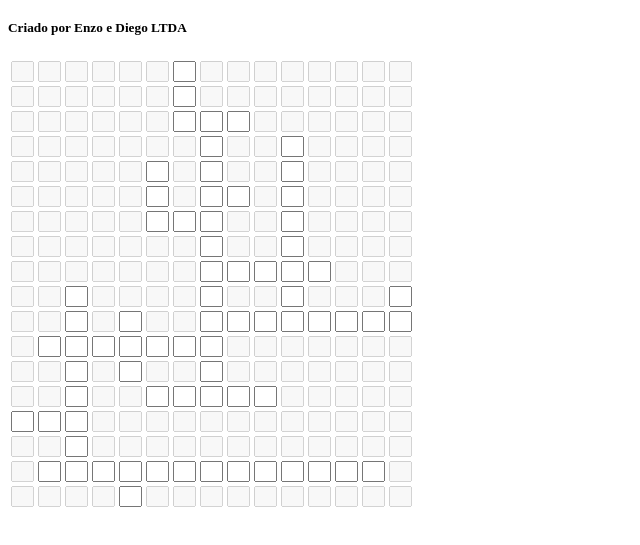
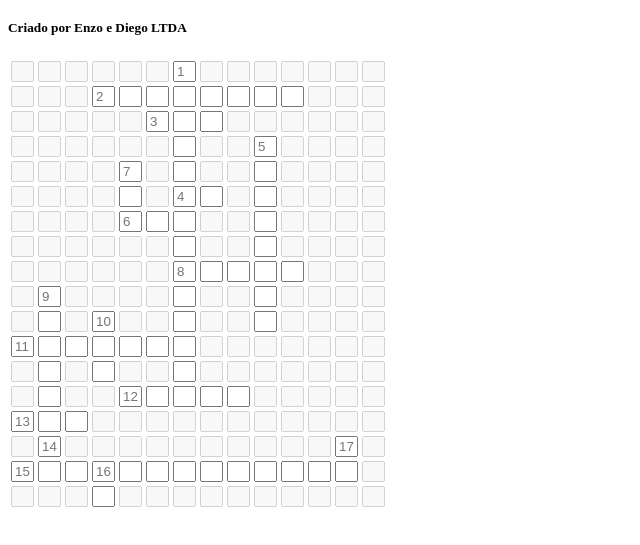
Before and after one commit to diegozn/Palavras-cruzadas, a plain HTML site: page index.html in a window 1280 px wide. Shown: the part 61-606 px from the top of the page, without its empty margins (0-640 px from the left). Drawn offline with Linux system fonts and the light colour scheme.

Commit message:
estrutura att 1.0.0

```diff
--- a/index.html
+++ b/index.html
@@ -17,7 +17,6 @@
   <table>
     <tr id="tr_1">
       <td>
-
         <input Disabled id="td_1_1"></div> <!-- vertical m -->
       </td>
       <td>
@@ -36,7 +35,7 @@
         <input Disabled id="td_1" type="text"> <!-- vertical i -->
       </td>
       <td>
-        <input id="td_1" type="text"> <!-- vertical a -->
+        <input placeholder="1" id="td_1" type="text"> <!-- vertical a -->
       </td>
       <td>
         <input Disabled id="td_1" type="text"> <!-- vertical d -->
@@ -59,12 +58,96 @@
       <td>
         <input Disabled id="td_1" type="text"> <!-- vertical a -->
       </td>
+
+    <tr id="tr_1">
       <td>
-        <input disabled id="td_1" type="text"> <!-- vertical a -->
+        <input Disabled id="td_1_1" type="text"> <!-- vertical m -->
+      </td>
+      <td>
+        <input Disabled id="td_1" type="text"> <!-- vertical e -->
+      </td>
+      <td>
+        <input disabled id="td_1" type="text"> <!-- vertical m -->
+      </td>
+      <td>
+        <input placeholder="2" id="td_1" type="text"> <!-- vertical o -->
+      </td>
+      <td>
+        <input id="td_1" type="text"> <!-- vertical r -->
+      </td>
+      <td>
+        <input id="td_1" type="text"> <!-- vertical i -->
+      </td>
+      <td>
+        <input id="td_1" type="text"> <!-- vertical a -->
+      </td>
+      <td>
+        <input id="td_1" type="text"> <!-- vertical d -->
+      </td>
+      <td>
+        <input id="td_1" type="text"> <!-- vertical e -->
+      </td>
+      <td>
+        <input id="td_1" type="text"> <!-- vertical m -->
+      </td>
+      <td>
+        <input id="td_1" type="text"> <!-- vertical a -->
+      </td>
+      <td>
+        <input Disabled id="td_1" type="text"> <!-- vertical s -->
+      </td>
+      <td>
+        <input Disabled id="td_1" type="text"> <!-- vertical s -->
+      </td>
+      <td>
+        <input Disabled id="td_1" type="text"> <!-- vertical a -->
       </td>
 
     <tr id="tr_1">
+      <td>
+        <input Disabled id="td_1_1" type="text"> <!-- vertical m -->
+      </td>
+      <td>
+        <input Disabled id="td_1" type="text"> <!-- vertical e -->
+      </td>
+      <td>
+        <input Disabled id="td_1" type="text"> <!-- vertical m -->
+      </td>
+      <td>
+        <input Disabled id="td_1" type="text"> <!-- vertical o -->
+      </td>
+      <td>
+        <input Disabled id="td_1" type="text"> <!-- vertical r -->
+      </td>
+      <td>
+        <input placeholder="3" id="td_1" type="text"> <!-- vertical i -->
+      </td>
+      <td>
+        <input id="td_1" type="text"> <!-- vertical a -->
+      </td>
+      <td>
+        <input id="td_1" type="text"> <!-- vertical d -->
+      </td>
+      <td>
+        <input Disabled id="td_1" type="text"> <!-- vertical e -->
+      </td>
+      <td>
+        <input Disabled id="td_1" type="text"> <!-- vertical m -->
+      </td>
+      <td>
+        <input Disabled id="td_1" type="text"> <!-- vertical a -->
+      </td>
+      <td>
+        <input Disabled id="td_1" type="text"> <!-- vertical s -->
+      </td>
+      <td>
+        <input Disabled id="td_1" type="text"> <!-- vertical s -->
+      </td>
+      <td>
+        <input Disabled id="td_1" type="text"> <!-- vertical a -->
+      </td>
 
+    <tr id="tr_1">
       <td>
         <input Disabled id="td_1_1" type="text"> <!-- vertical m -->
       </td>
@@ -93,57 +176,7 @@
         <input Disabled id="td_1" type="text"> <!-- vertical e -->
       </td>
       <td>
-        <input Disabled id="td_1" type="text"> <!-- vertical m -->
-      </td>
-      <td>
-        <input Disabled id="td_1" type="text"> <!-- vertical a -->
-      </td>
-      <td>
-        <input Disabled id="td_1" type="text"> <!-- vertical s -->
-      </td>
-      <td>
-        <input Disabled id="td_1" type="text"> <!-- vertical s -->
-      </td>
-      <td>
-        <input Disabled id="td_1" type="text"> <!-- vertical a -->
-      </td>
-      <td>
-        <input disabled id="td_1" type="text"> <!-- vertical a -->
-      </td>
-
-    <tr id="tr_1">
-      <td>
-        <input Disabled id="td_1_1" type="text"> <!-- vertical m -->
-      </td>
-      <td>
-        <input disabled id="td_1" type="text"> <!-- vertical a -->
-      </td>
-      <td>
-        <input Disabled id="td_1" type="text"> <!-- vertical e -->
-      </td>
-      <td>
-        <input Disabled id="td_1" type="text"> <!-- vertical m -->
-      </td>
-      <td>
-        <input Disabled id="td_1" type="text"> <!-- vertical o -->
-      </td>
-      <td>
-        <input Disabled id="td_1" type="text"> <!-- vertical r -->
-      </td>
-      <td>
-        <input id="td_1" type="text"> <!-- vertical i -->
-      </td>
-      <td>
-        <input id="td_1" type="text"> <!-- vertical a -->
-      </td>
-      <td>
-        <input id="td_1" type="text"> <!-- vertical d -->
-      </td>
-      <td>
-        <input Disabled id="td_1" type="text"> <!-- vertical e -->
-      </td>
-      <td>
-        <input Disabled id="td_1" type="text"> <!-- vertical m -->
+        <input placeholder="5" id="td_1" type="text"> <!-- vertical m -->
       </td>
       <td>
         <input Disabled id="td_1" type="text"> <!-- vertical a -->
@@ -160,9 +193,6 @@
 
     <tr id="tr_1">
       <td>
-        <input disabled id="td_1" type="text"> <!-- vertical a -->
-      </td>
-      <td>
         <input Disabled id="td_1_1" type="text"> <!-- vertical m -->
       </td>
       <td>
@@ -175,54 +205,7 @@
         <input Disabled id="td_1" type="text"> <!-- vertical o -->
       </td>
       <td>
-        <input Disabled id="td_1" type="text"> <!-- vertical r -->
-      </td>
-      <td>
-        <input Disabled id="td_1" type="text"> <!-- vertical i -->
-      </td>
-      <td>
-        <input id="td_1" type="text"> <!-- vertical a -->
-      </td>
-      <td>
-        <input Disabled id="td_1" type="text"> <!-- vertical d -->
-      </td>
-      <td>
-        <input Disabled id="td_1" type="text"> <!-- vertical e -->
-      </td>
-      <td>
-        <input id="td_1" type="text"> <!-- vertical m -->
-      </td>
-      <td>
-        <input Disabled id="td_1" type="text"> <!-- vertical a -->
-      </td>
-      <td>
-        <input Disabled id="td_1" type="text"> <!-- vertical s -->
-      </td>
-      <td>
-        <input Disabled id="td_1" type="text"> <!-- vertical s -->
-      </td>
-      <td>
-        <input Disabled id="td_1" type="text"> <!-- vertical a -->
-      </td>
-
-    <tr id="tr_1">
-      <td>
-        <input disabled id="td_1" type="text"> <!-- vertical a -->
-      </td>
-      <td>
-        <input Disabled id="td_1_1" type="text"> <!-- vertical m -->
-      </td>
-      <td>
-        <input Disabled id="td_1" type="text"> <!-- vertical e -->
-      </td>
-      <td>
-        <input Disabled id="td_1" type="text"> <!-- vertical m -->
-      </td>
-      <td>
-        <input Disabled id="td_1" type="text"> <!-- vertical o -->
-      </td>
-      <td>
-        <input id="td_1" type="text"> <!-- vertical r -->
+        <input placeholder="7" id="td_1" type="text"> <!-- vertical r -->
       </td>
       <td>
         <input disabled id="td_1" type="text"> <!-- vertical i -->
@@ -254,9 +237,6 @@
 
     <tr id="tr_1">
       <td>
-        <input disabled id="td_1" type="text"> <!-- vertical a -->
-      </td>
-      <td>
         <input disabled id="td_1_1" type="text"> <!-- vertical m -->
       </td>
       <td>
@@ -275,7 +255,7 @@
         <input disabled id="td_1" type="text"> <!-- vertical i -->
       </td>
       <td>
-        <input id="td_1" type="text"> <!-- vertical a -->
+        <input placeholder="4" id="td_1" type="text"> <!-- vertical a -->
       </td>
       <td>
         <input id="td_1" type="text"> <!-- vertical d -->
@@ -301,9 +281,6 @@
 
     <tr id="tr_1">
       <td>
-        <input disabled id="td_1" type="text"> <!-- vertical a -->
-      </td>
-      <td>
         <input disabled id="td_1_1" type="text"> <!-- vertical m -->
       </td>
       <td>
@@ -316,7 +293,7 @@
         <input disabled id="td_1" type="text"> <!-- vertical o -->
       </td>
       <td>
-        <input id="td_1" type="text"> <!-- vertical r -->
+        <input placeholder="6" id="td_1" type="text"> <!-- vertical r -->
       </td>
       <td>
         <input id="td_1" type="text"> <!-- vertical i -->
@@ -347,9 +324,6 @@
       </td>
 
     <tr id="tr_1">
-      <td>
-        <input disabled id="td_1" type="text"> <!-- vertical a -->
-      </td>
       <td>
         <input disabled id="td_1_1" type="text"> <!-- vertical m -->
       </td>
@@ -394,9 +368,6 @@
       </td>
     <tr id="tr_1">
       <td>
-        <input disabled id="td_1" type="text"> <!-- vertical a -->
-      </td>
-      <td>
         <input disabled id="td_1_1" type="text"> <!-- vertical m -->
       </td>
       <td>
@@ -415,7 +386,7 @@
         <input disabled id="td_1" type="text"> <!-- vertical i -->
       </td>
       <td>
-        <input id="td_1" type="text"> <!-- vertical a -->
+        <input placeholder="8" id="td_1" type="text"> <!-- vertical a -->
       </td>
       <td>
         <input id="td_1" type="text"> <!-- vertical d -->
@@ -441,13 +412,10 @@
 
     <tr id="tr_1">
       <td>
-        <input disabled id="td_1" type="text"> <!-- vertical a -->
-      </td>
-      <td>
         <input disabled id="td_1_1" type="text"> <!-- vertical m -->
       </td>
       <td>
-        <input id="td_1" type="text"> <!-- vertical e -->
+        <input placeholder="9" id="td_1" type="text"> <!-- vertical e -->
       </td>
       <td>
         <input disabled id="td_1" type="text"> <!-- vertical m -->
@@ -483,15 +451,12 @@
         <input disabled id="td_1" type="text"> <!-- vertical s -->
       </td>
       <td>
-        <input id="td_1" type="text"> <!-- vertical a -->
+        <input disabled id="td_1" type="text"> <!-- vertical a -->
       </td>
 
 
 
     <tr id="tr_1">
-      <td>
-        <input disabled id="td_1" type="text"> <!-- vertical a -->
-      </td>
       <td>
         <input disabled id="td_1_1" type="text"> <!-- vertical m -->
       </td>
@@ -502,7 +467,8 @@
         <input disabled id="td_1" type="text"> <!-- vertical m -->
       </td>
       <td>
-        <input id="td_1" type="text"> <!-- vertical o -->
+
+        <input placeholder="10" id="td_1" type="text"> <!-- vertical o -->
       </td>
       <td>
         <input disabled id="td_1" type="text"> <!-- vertical r -->
@@ -514,32 +480,29 @@
         <input id="td_1" type="text"> <!-- vertical a -->
       </td>
       <td>
-        <input id="td_1" type="text"> <!-- vertical d -->
+        <input disabled id="td_1" type="text"> <!-- vertical d -->
       </td>
       <td>
-        <input id="td_1" type="text"> <!-- vertical e -->
+        <input disabled id="td_1" type="text"> <!-- vertical e -->
       </td>
       <td>
         <input id="td_1" type="text"> <!-- vertical m -->
       </td>
       <td>
-        <input id="td_1" type="text"> <!-- vertical a -->
+        <input disabled id="td_1" type="text"> <!-- vertical a -->
       </td>
       <td>
-        <input id="td_1" type="text"> <!-- vertical s -->
+        <input disabled id="td_1" type="text"> <!-- vertical s -->
       </td>
       <td>
-        <input id="td_1" type="text"> <!-- vertical s -->
+        <input disabled id="td_1" type="text"> <!-- vertical s -->
       </td>
       <td>
-        <input id="td_1" type="text"> <!-- vertical a -->
+        <input disabled id="td_1" type="text"> <!-- vertical a -->
       </td>
     <tr id="tr_1">
       <td>
-        <input disabled id="td_1" type="text"> <!-- vertical a -->
-      </td>
-      <td>
-        <input id="td_1_1" type="text"> <!-- vertical m -->
+        <input placeholder="11" id="td_1_1" type="text"> <!-- vertical m -->
       </td>
       <td>
         <input id="td_1" type="text"> <!-- vertical e -->
@@ -581,9 +544,6 @@
         <input disabled id="td_1" type="text"> <!-- vertical a -->
       </td>
     <tr id="tr_1">
-      <td>
-        <input disabled id="td_1" type="text"> <!-- vertical a -->
-      </td>
       <td>
         <input disabled id="td_1_1" type="text"> <!-- vertical m -->
       </td>
@@ -628,9 +588,6 @@
       </td>
     <tr id="tr_1">
       <td>
-        <input disabled id="td_1" type="text"> <!-- vertical a -->
-      </td>
-      <td>
         <input disabled id="td_1_1" type="text"> <!-- vertical m -->
       </td>
       <td>
@@ -643,7 +600,7 @@
         <input disabled id="td_1" type="text"> <!-- vertical o -->
       </td>
       <td>
-        <input id="td_1" type="text"> <!-- vertical r -->
+        <input placeholder="12" id="td_1" type="text"> <!-- vertical r -->
       </td>
       <td>
         <input id="td_1" type="text"> <!-- vertical i -->
@@ -673,9 +630,8 @@
         <input disabled id="td_1" type="text"> <!-- vertical a -->
       </td>
     <tr id="tr_1">
-
       <td>
-        <input id="td_1_1" type="text"> <!-- vertical m -->
+        <input placeholder="13" id="td_1_1" type="text"> <!-- vertical m -->
       </td>
       <td>
         <input id="td_1" type="text"> <!-- vertical e -->
@@ -716,20 +672,12 @@
       <td>
         <input disabled id="td_1" type="text"> <!-- vertical a -->
       </td>
-
-      <td>
-        <input disabled id="td_1" type="text"> <!-- vertical a -->
-      </td>
-
     <tr id="tr_1">
-      <td>
-        <input disabled id="td_1" type="text"> <!-- vertical a -->
-      </td>
       <td>
         <input disabled id="td_1_1" type="text"> <!-- vertical m -->
       </td>
       <td>
-        <input id="td_1" type="text"> <!-- vertical e -->
+        <input placeholder="14" id="td_1" type="text"> <!-- vertical e -->
       </td>
       <td>
         <input disabled id="td_1" type="text"> <!-- vertical m -->
@@ -762,17 +710,14 @@
         <input disabled id="td_1" type="text"> <!-- vertical s -->
       </td>
       <td>
-        <input disabled id="td_1" type="text"> <!-- vertical s -->
+        <input placeholder="17" id="td_1" type="text"> <!-- vertical s -->
       </td>
       <td>
         <input disabled id="td_1" type="text"> <!-- vertical a -->
       </td>
     <tr id="tr_1">
       <td>
-        <input disabled id="td_1" type="text"> <!-- vertical a -->
-      </td>
-      <td>
-        <input id="td_1_1" type="text"> <!-- vertical m -->
+        <input placeholder="15" id="td_1_1" type="text"> <!-- vertical m -->
       </td>
       <td>
         <input id="td_1" type="text"> <!-- vertical e -->
@@ -781,7 +726,7 @@
         <input id="td_1" type="text"> <!-- vertical m -->
       </td>
       <td>
-        <input id="td_1" type="text"> <!-- vertical o -->
+        <input placeholder="16" id="td_1" type="text"> <!-- vertical o -->
       </td>
       <td>
         <input id="td_1" type="text"> <!-- vertical r -->
@@ -814,9 +759,6 @@
         <input disabled id="td_1" type="text"> <!-- vertical a -->
       </td>
     <tr id="tr_1">
-      <td>
-        <input disabled id="td_1" type="text"> <!-- vertical a -->
-      </td>
       <td>
         <input disabled id="td_1_1" type="text"> <!-- vertical m -->
       </td>
```
Also changed, not shown: auxiliar.js (added).
